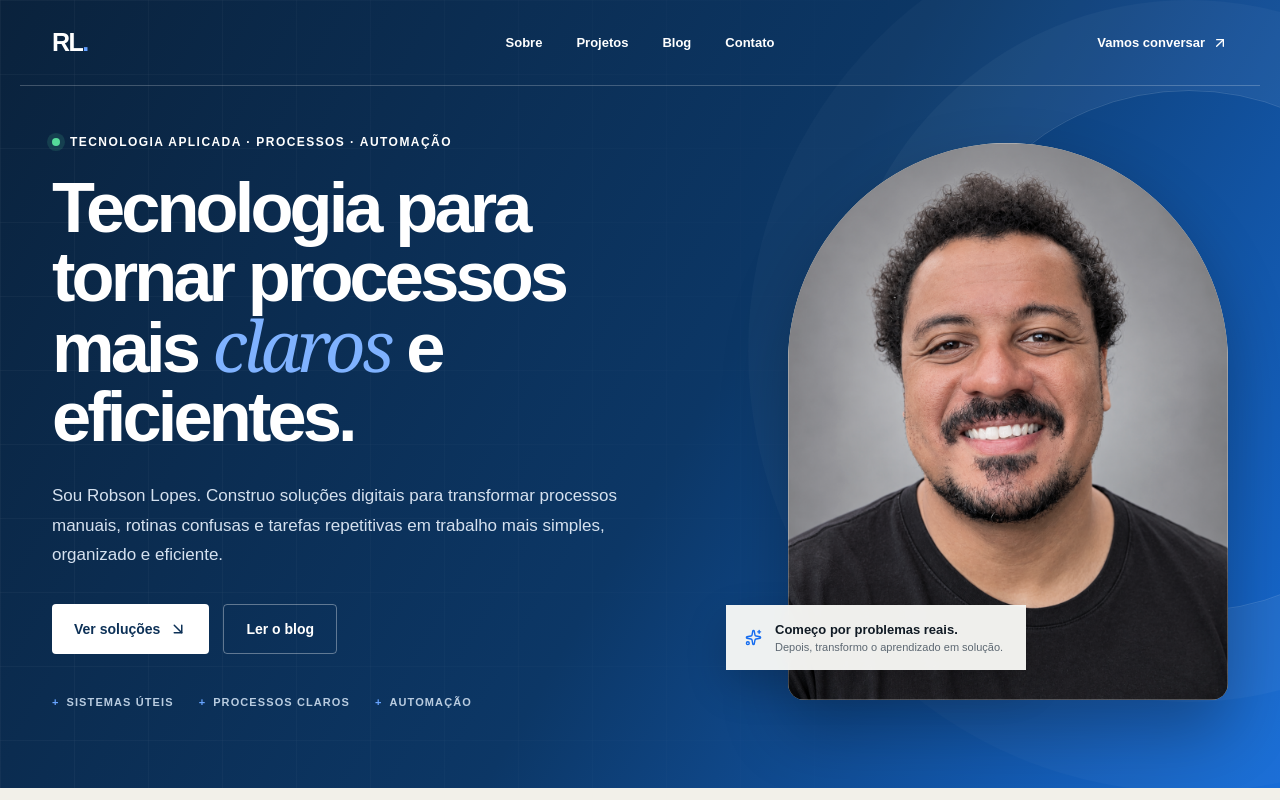
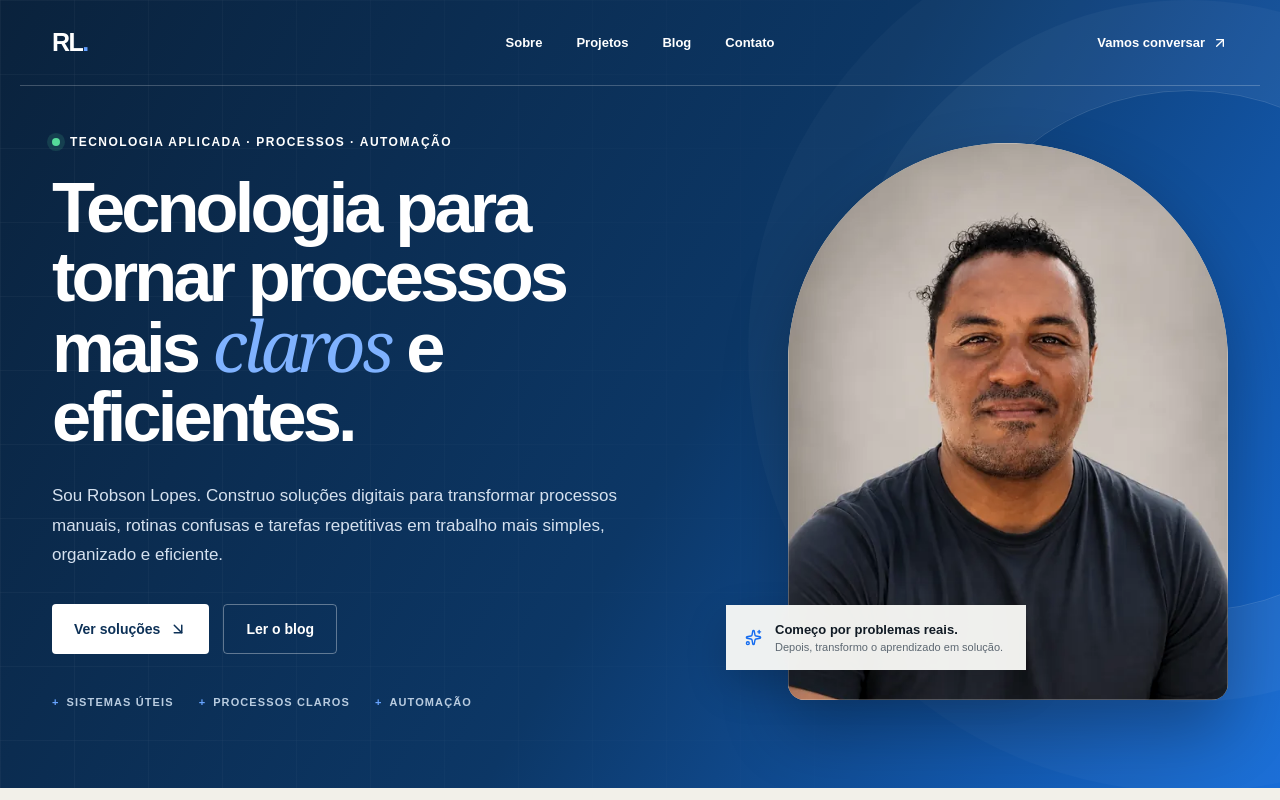
Before and after one commit to Jefferson-Robson/meu-portifolio, a Next.js app: page / in a window 1280 px wide. Shown: the top 800 px of the page. Built offline with nearby package versions, Linux system fonts and the light colour scheme.

Commit message:
feat: atualizar retrato do portfólio

```diff
--- a/app/page.tsx
+++ b/app/page.tsx
@@ -48,7 +48,7 @@ export default function Home() {
         <div className="portrait-wrap">
           <div className="portrait-frame">
             <Image
-              src="/images/robson-lopes.png"
+              src="/images/robson-lopes.webp"
               alt="Robson Lopes"
               fill
               priority
```
Also changed, not shown: public/images/robson-lopes.webp (added).
